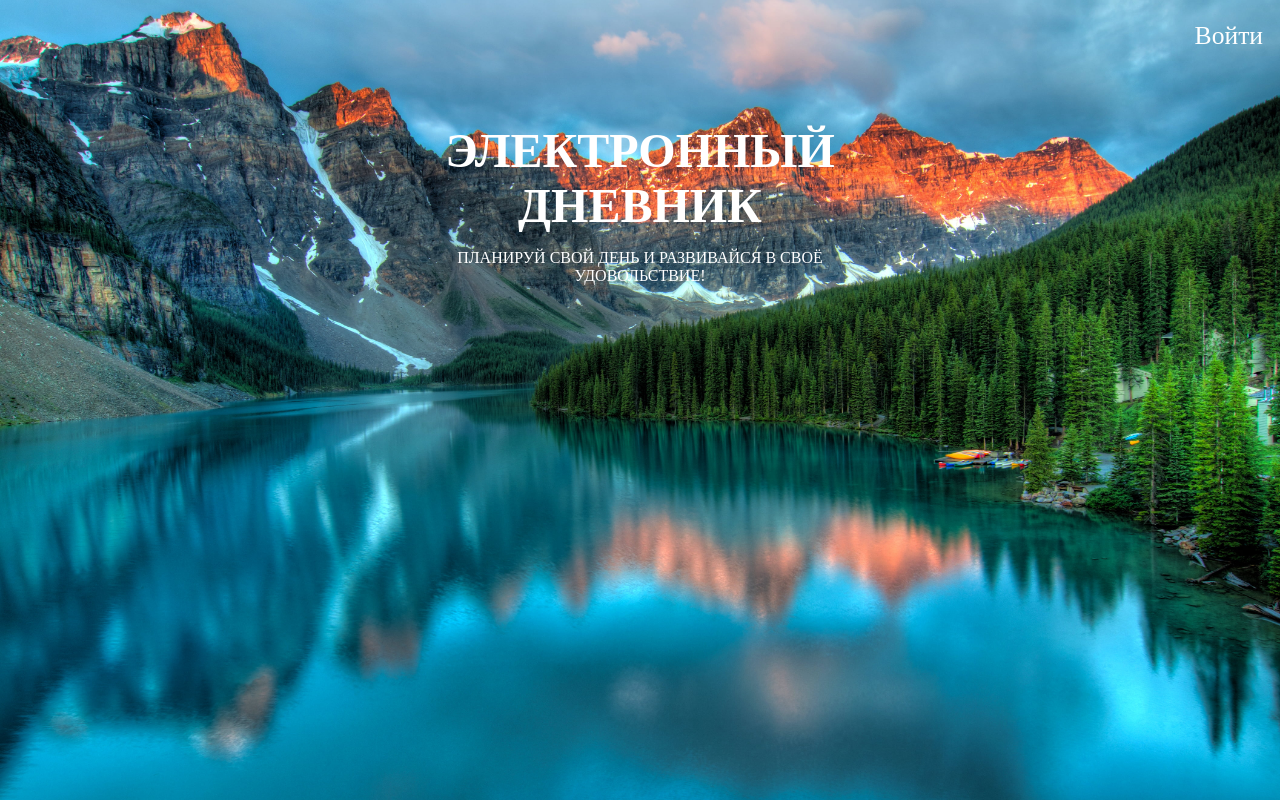
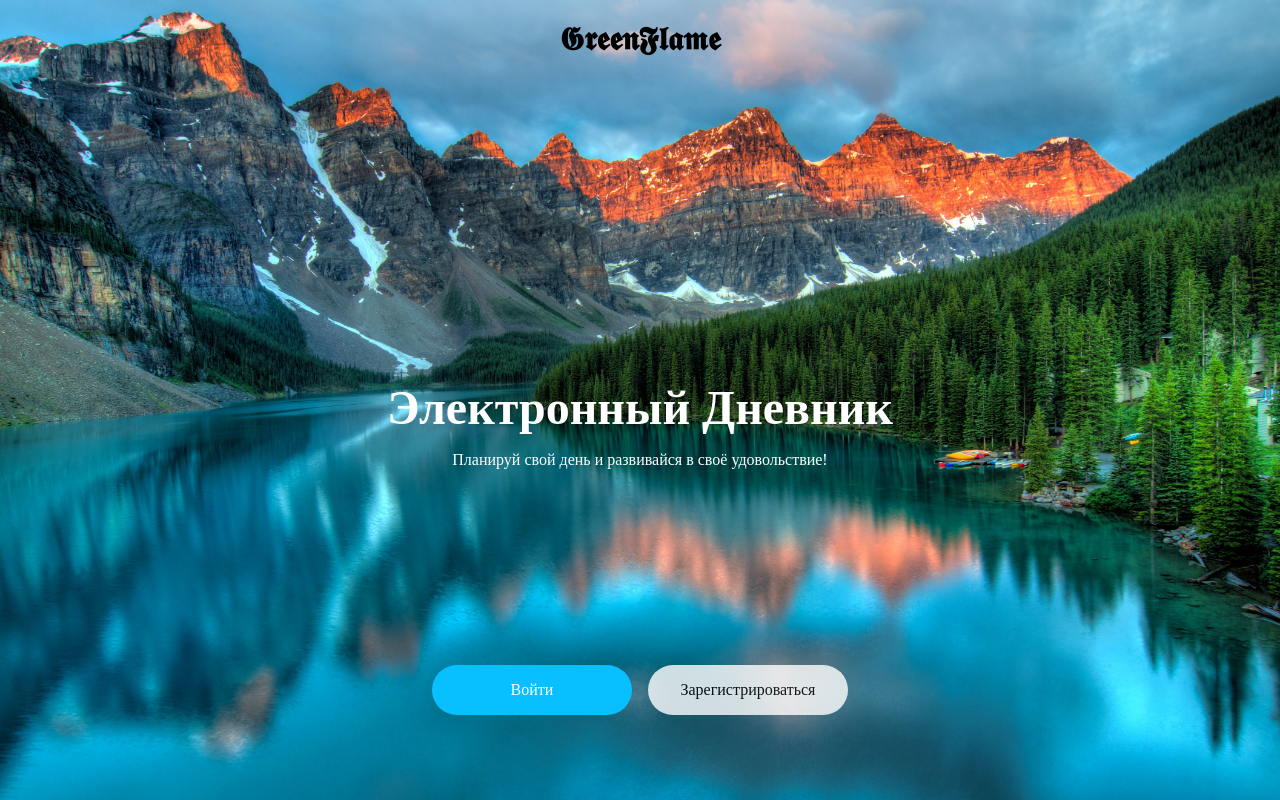
Before and after one commit to GreenShell13/ToDoApp, a React (Create React App) app in the folder src/front/: page / in a window 1280 px wide. Built offline with nearby package versions, Linux system fonts and the light colour scheme.

Commit message:
Previw Page fixed

```diff
--- a/src/front/src/App.css
+++ b/src/front/src/App.css
@@ -1,3 +1,8 @@
+body {
+  overflow-x: hidden;
+  width: 100%;
+}
+
 .nav {
   background-color: #808080;
   color: #fff;
--- a/src/front/src/App.js
+++ b/src/front/src/App.js
@@ -7,7 +7,7 @@ import Monitor from './pages/Monitor/Monitor';
 function App() {
   return (
     <>
-      <div className="container">
+      <div className="body">
         <Routes>
           <Route path="/" element={<Home />} />
           <Route path="/materials" element={<Materials />} />
--- a/src/front/src/components/common/blocks/Section.jsx
+++ b/src/front/src/components/common/blocks/Section.jsx
@@ -3,19 +3,31 @@ import React, { memo } from 'react'
 import {
     Wrap,
     ItemText,
-    RightTopButton
+    AuthButton,
+    TopBar,
+    ButtonGroup,
+    RegButton
+    //, PreviewBox
 } from './styledComponents'
 
 const Section = () => {
     return (
         <Wrap>
-            <RightTopButton>
-                <p style={{ opacity: 1, color: '#fff' }}>Войти</p>
-            </RightTopButton>
-            <ItemText>
-                <h1 style={{ margin: 0, fontSize: '3rem' }}>Электронный Дневник</h1>
-                <p>Планируй свой день и развивайся в своё удовольствие!</p>
-            </ItemText>
+            <TopBar>
+                <h1>𝕲𝖗𝖊𝖊𝖓𝕱𝖑𝖆𝖒𝖊</h1>
+            </TopBar>
+                <ItemText>
+                    <h1 style={{ margin: 0, fontSize: '3rem' }}>Электронный Дневник</h1>
+                    <p>Планируй свой день и развивайся в своё удовольствие!</p>
+                </ItemText>
+                <ButtonGroup>
+                    <AuthButton>
+                        <p style={{ opacity: 1, color: '#fff' }}>Войти</p>
+                    </AuthButton>
+                    <RegButton>
+                        <p>Зарегистрироваться</p>
+                    </RegButton>
+                </ButtonGroup>
         </Wrap>
     )
 }
--- a/src/front/src/components/common/blocks/styledComponents.js
+++ b/src/front/src/components/common/blocks/styledComponents.js
@@ -8,6 +8,10 @@ export const Wrap = styled.div`
     flex-grow: 1;
     width: 100vw;
     height: 100vh;
+    display: flex;
+    flex-direction: column;
+    justify-content: space-between;
+    align-items: center;
     background-size: cover;
     background-position: center;
     background-repeat: no-repeat;
@@ -15,41 +19,57 @@ export const Wrap = styled.div`
 `
 
 export const ItemText = styled.div`
-    margin-top: 12vh;
-    margin-left: 32vw;
-    width: 36vw;
-    height: 15vh;
+    margin-top: 10%;
     text-align: center;
     display: flex;
     flex-direction: column;
     align-items: center;
     justify-content: center;
-    border-radius: 100px;
     font-size: 1rem;
     opacity: 1;
     color: #fff;
     text-transform: uppercase
+    height: 15vh;
+    @media (max-width: 768px) {
+        width: 36vw;
+        height: 15vh;
+    }
 `
 
 export const MenuWrap = styled.div`
 
 `
 
-export const RightTopButton = styled.div`
-    margin-top: 2vh;
-    margin-left: 93vw;
+export const ButtonGroup = styled.div`
+    display: flex;
+    flex-direction: row;
+    margin-bottom: 6%;
+    @media (max-width: 768px) {
+        flex-direction: column;
+    }
+`
+
+export const AuthButton = styled.div`
     border-radius: 100px;
     background-color: #08bfff;
-    --border: 2px solid #fff;
-    height: 5vh;
-    width: 6vw;
+    width: 200px;
     color: #fff;
     opacity: 1;
-    background-color: transparent;
     display: flex;
     flex-direction: column;
     text-align: center;
     justify-content: center;
-    font-size: 2vw;
+    font-size: 1rem;
     cursor: pointer;
+    margin: 8px;
 `
+
+export const RegButton = styled(AuthButton)`
+    background-color: white;
+    color: #000;
+    opacity: 0.8;
+`
+
+export const TopBar = styled.div`
+    text-align: center;
+`
```
